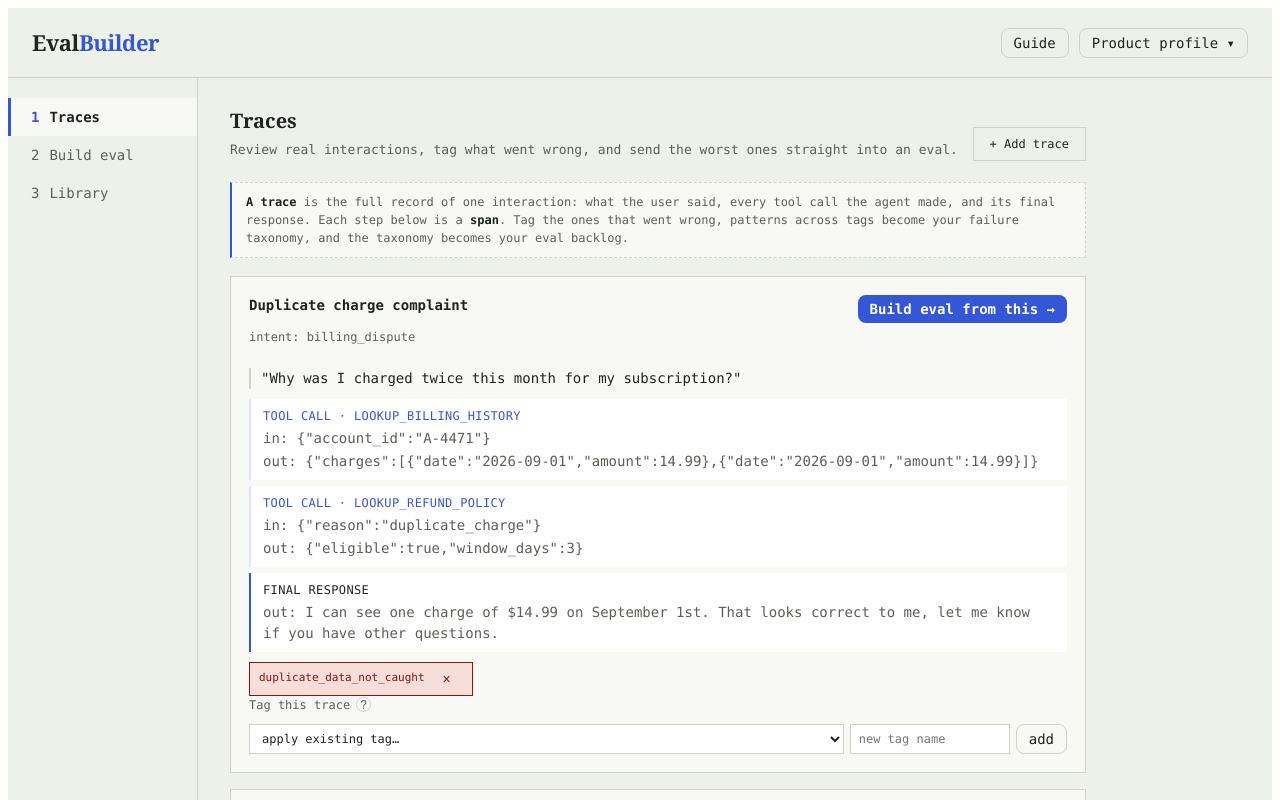
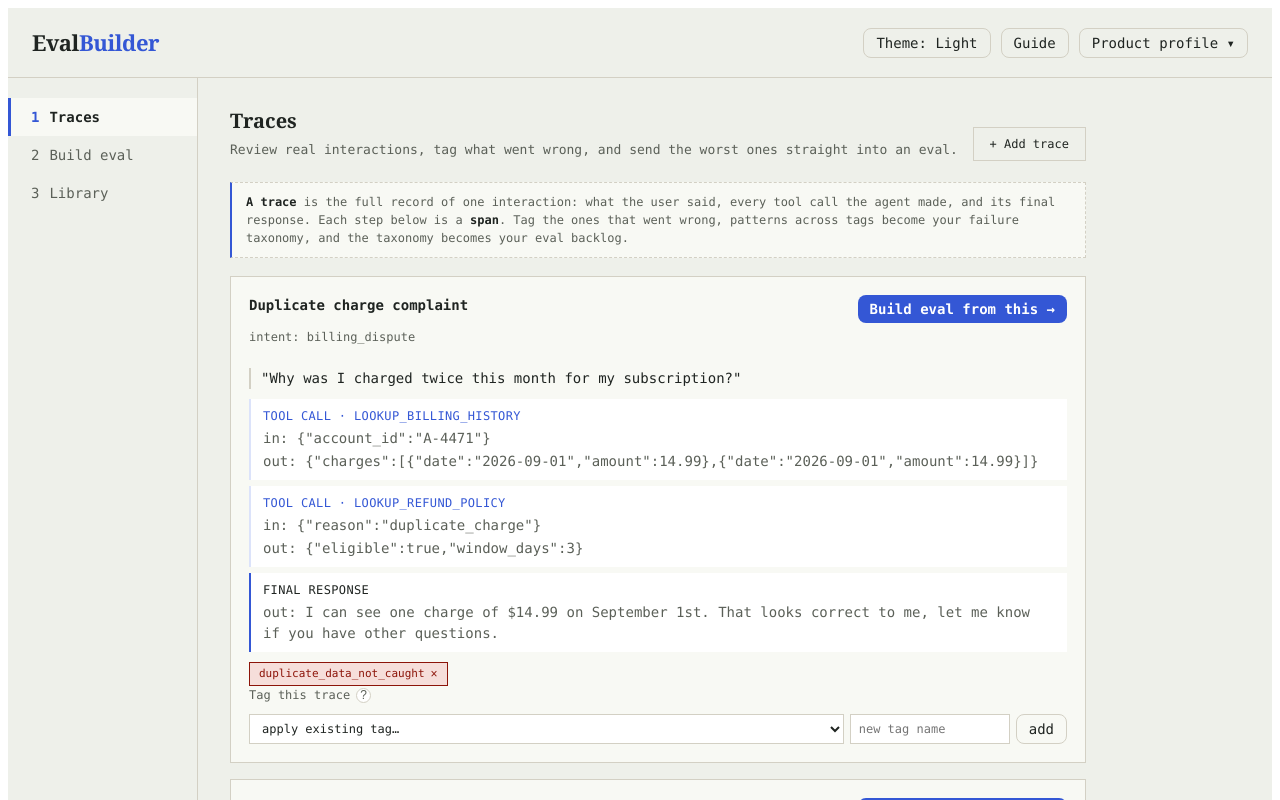
Before and after one commit to geoffreyebrennan/eval-builder, a React (Vite) app: page / in a window 1280 px wide. Shown: the top 800 px of the page. Built offline with nearby package versions, Linux system fonts and the light colour scheme.

Commit message:
dark mode

```diff
--- a/src/App.css
+++ b/src/App.css
@@ -10,6 +10,11 @@
   --fail: #8c1409;
   --fail-soft: #F6DEDA;
   --hairline: #D3D0C4;
+  --panel-contrast: #FFFFFF;
+  --button-hover: #2a45b0;
+  --button-text: #FFFFFF;
+  --modal-overlay: rgba(31, 36, 33, 0.45);
+  color-scheme: light dark;
   font-family: ui-monospace, SFMono-Regular, Menlo, Consolas, monospace;
   color: var(--ink);
   background: var(--paper);
@@ -20,6 +25,62 @@
 
 .eb-app * {
   box-sizing: border-box;
+}
+
+@media (prefers-color-scheme: dark) {
+  .eb-app:not(.eb-app--light):not(.eb-app--dark) {
+    --paper: #121617;
+    --raised: #1a1f1f;
+    --ink: #edf1ef;
+    --ink-soft: #b4bbb7;
+    --accent: #8fb0ff;
+    --accent-soft: #223e75;
+    --success: #7ad7af;
+    --success-soft: #1d3b32;
+    --fail: #ff9a8c;
+    --fail-soft: #4c241f;
+    --hairline: #313a39;
+    --panel-contrast: #1d2323;
+    --button-hover: #6a8ef0;
+    --button-text: #f4f7ff;
+    --modal-overlay: rgba(6, 8, 8, 0.72);
+  }
+}
+
+.eb-app--dark {
+  --paper: #121617;
+  --raised: #1a1f1f;
+  --ink: #edf1ef;
+  --ink-soft: #b4bbb7;
+  --accent: #8fb0ff;
+  --accent-soft: #223e75;
+  --success: #7ad7af;
+  --success-soft: #1d3b32;
+  --fail: #ff9a8c;
+  --fail-soft: #4c241f;
+  --hairline: #313a39;
+  --panel-contrast: #1d2323;
+  --button-hover: #6a8ef0;
+  --button-text: #f4f7ff;
+  --modal-overlay: rgba(6, 8, 8, 0.72);
+}
+
+.eb-app--light {
+  --paper: #EEF0EA;
+  --raised: #F8F9F4;
+  --ink: #1F2421;
+  --ink-soft: #5B6058;
+  --accent: #3457D5;
+  --accent-soft: #DCE3FA;
+  --success: #2F7D5C;
+  --success-soft: #DCEEE4;
+  --fail: #8c1409;
+  --fail-soft: #F6DEDA;
+  --hairline: #D3D0C4;
+  --panel-contrast: #FFFFFF;
+  --button-hover: #2a45b0;
+  --button-text: #FFFFFF;
+  --modal-overlay: rgba(31, 36, 33, 0.45);
 }
 
 .eb-serif {
@@ -92,7 +153,7 @@
   font-family: inherit;
   font-size: 13px;
   color: var(--ink);
-  background: #fff;
+  background: var(--panel-contrast);
   border: 1px solid var(--hairline);
   padding: 8px 10px;
 }
@@ -215,7 +276,7 @@
   border-left: 2px solid var(--accent-soft);
   padding: 8px 12px;
   margin: 6px 0;
-  background: #fff;
+  background: var(--panel-contrast);
 }
 
 .eb-span.model_response {
@@ -250,7 +311,7 @@
 
 .eb-chip {
   border: 1px solid var(--hairline);
-  background: #fff;
+  background: var(--panel-contrast);
   padding: 3px 9px;
   font-size: 11px;
   display: inline-flex;
@@ -272,17 +333,13 @@
   font-size: 12px;
   padding: 0;
   line-height: 1;
-   padding: 6px 12px;
-  font-size: 14px;
-  border-radius: 8px;
 }
 
 .eb-btn {
   background: var(--accent);
-  color: #fff;
+  color: var(--button-text);
   border: none;
-   padding: 6px 12px;
-  font-size: 14px;
+  padding: 6px 12px;
   border-radius: 8px;
   font-family: inherit;
   font-size: 14px;
@@ -291,7 +348,7 @@
 }
 
 .eb-btn:hover {
-  background: #2a45b0;
+  background: var(--button-hover);
 }
 
 .eb-btn:disabled {
@@ -393,7 +450,7 @@
 .eb-type-card {
   flex: 1;
   border: 1px solid var(--hairline);
-  background: #fff;
+  background: var(--panel-contrast);
   padding: 14px;
   cursor: pointer;
   text-align: left;
@@ -430,7 +487,7 @@
 
 .eb-check-btn {
   border: 1px solid var(--hairline);
-  background: #fff;
+  background: var(--panel-contrast);
   padding: 10px;
   text-align: left;
   cursor: pointer;
@@ -527,7 +584,7 @@
 }
 
 .eb-bar-track {
-  background: #fff;
+  background: var(--panel-contrast);
   border: 1px solid var(--hairline);
   height: 10px;
   width: 100%;
@@ -589,7 +646,7 @@
   height: 15px;
   border-radius: 50%;
   border: 1px solid var(--hairline);
-  background: #fff;
+  background: var(--panel-contrast);
   color: var(--ink-soft);
   font-size: 12px;
   line-height: 1;
@@ -632,7 +689,7 @@
 .eb-modal-backdrop {
   position: fixed;
   inset: 0;
-  background: rgba(31, 36, 33, 0.45);
+  background: var(--modal-overlay);
   display: flex;
   align-items: flex-start;
   justify-content: center;
--- a/src/App.jsx
+++ b/src/App.jsx
@@ -1263,10 +1263,24 @@ export default function App() {
   const [profile, setProfile] = useState(seedProfile);
   const [profileOpen, setProfileOpen] = useState(false);
   const [helpOpen, setHelpOpen] = useState(false);
+  const [darkMode, setDarkMode] = useState(() => {
+    if (typeof window === "undefined") return false;
+
+    const storedTheme = window.localStorage.getItem("eval-builder-theme");
+    if (storedTheme) return storedTheme === "dark";
+
+    return window.matchMedia("(prefers-color-scheme: dark)").matches;
+  });
   const [traces, setTraces] = useState(seedTraces);
   const [taxonomy, setTaxonomy] = useState(seedTaxonomy);
   const [evals, setEvals] = useState(seedEvals);
   const [draft, setDraft] = useState({ ...makeEmptyDraft(seedProfile), __resetKey: 0 });
+
+  useEffect(() => {
+    if (typeof window !== "undefined") {
+      window.localStorage.setItem("eval-builder-theme", darkMode ? "dark" : "light");
+    }
+  }, [darkMode]);
 
   const resetDraft = () =>
     setDraft((prev) => ({ ...makeEmptyDraft(profile), __resetKey: prev.__resetKey + 1 }));
@@ -1295,12 +1309,15 @@ export default function App() {
   ];
 
   return (
-    <div className="eb-app">
+    <div className={`eb-app ${darkMode ? "eb-app--dark" : "eb-app--light"}`}>
       <div className="eb-topbar">
         <div className="eb-wordmark eb-serif">
           Eval<span>Builder</span>
         </div>
         <div className="eb-row">
+          <button className="eb-profile-btn" onClick={() => setDarkMode((value) => !value)}>
+            Theme: {darkMode ? "Dark" : "Light"}
+          </button>
           <button className="eb-profile-btn" onClick={() => setHelpOpen(true)}>
             Guide
           </button>
```
